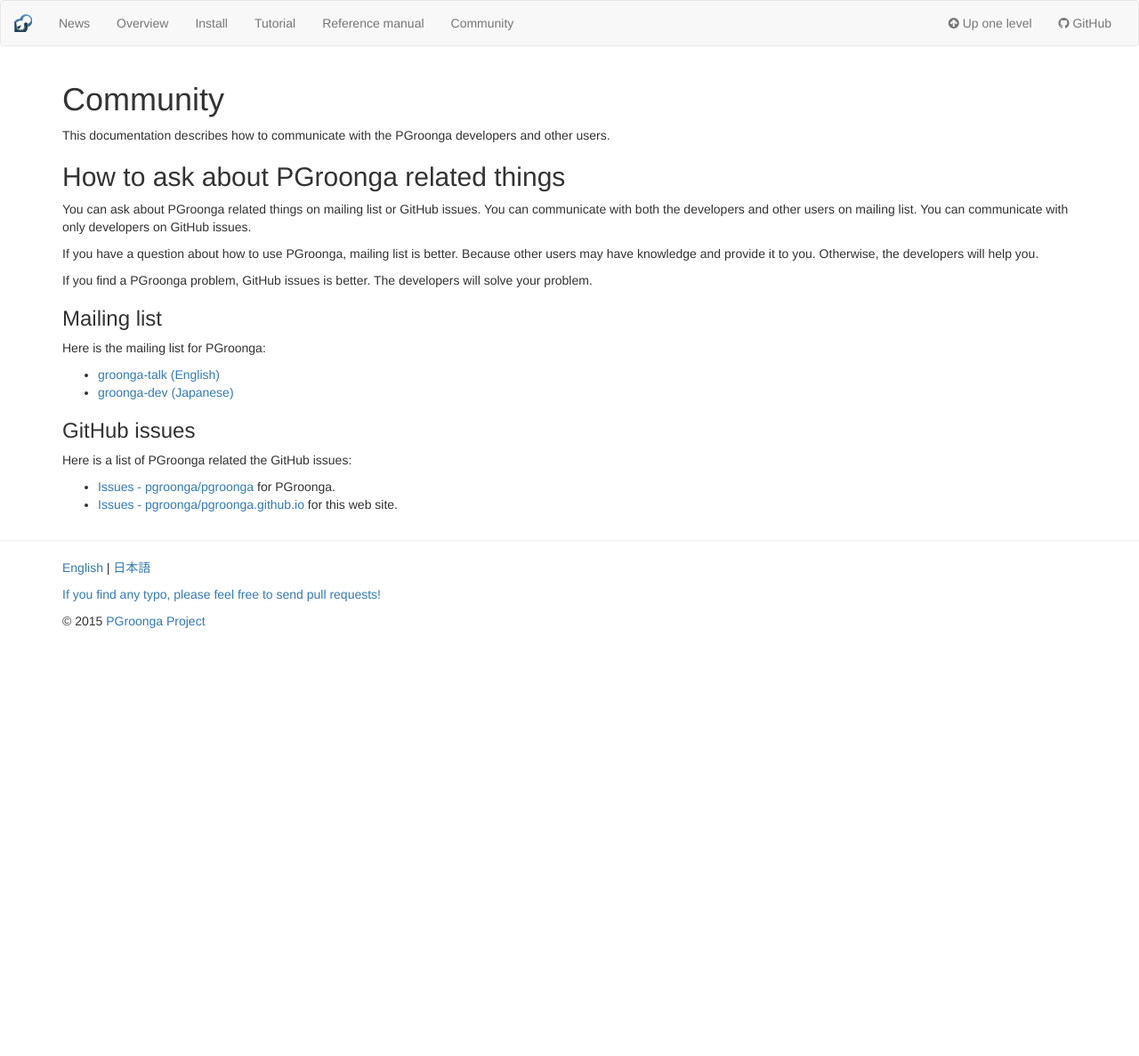
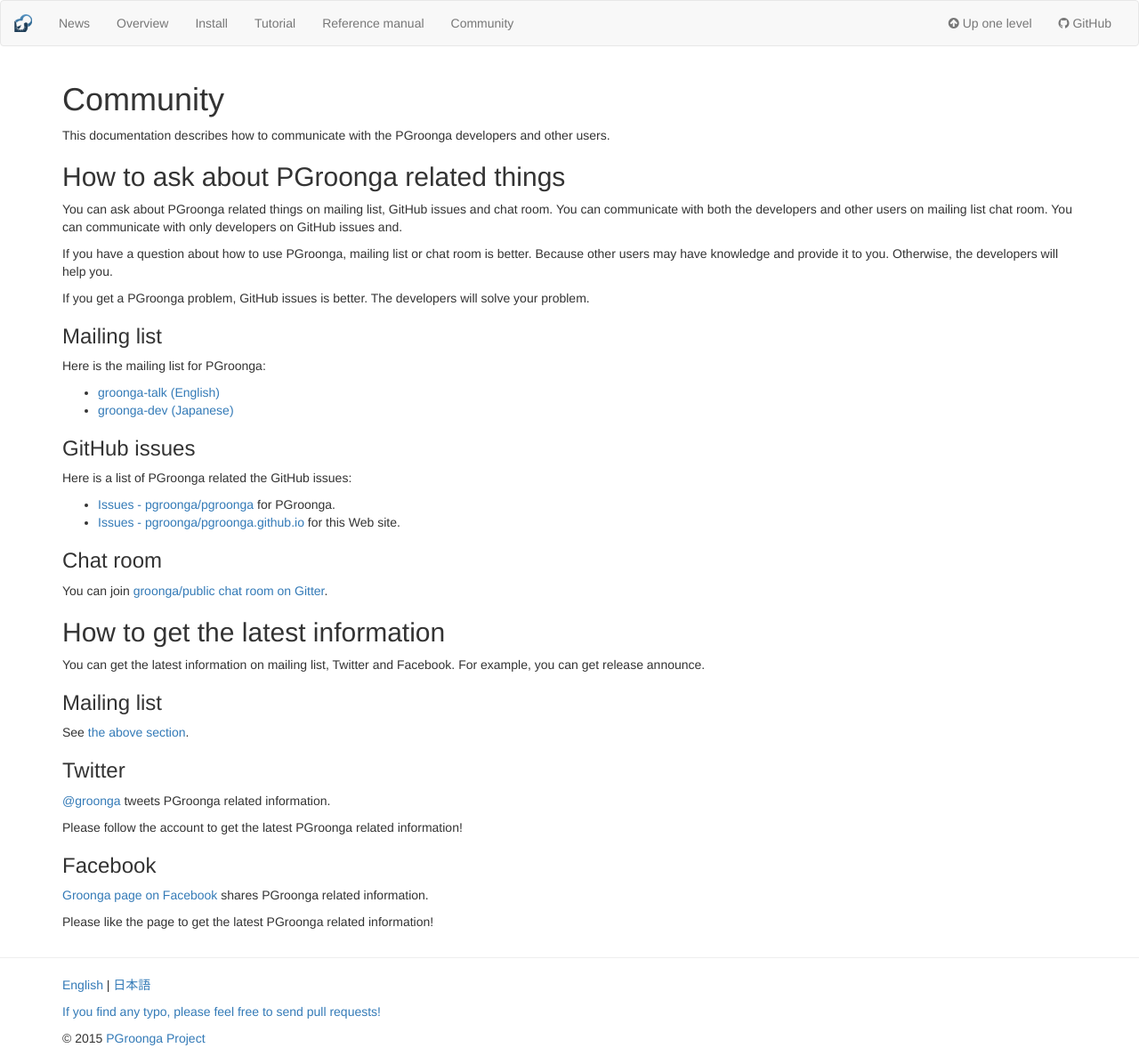
Before and after one commit to pgroonga/pgroonga.github.io, a Jekyll site: the page built from community/index.md, in a window 1280 px wide. Shown: the whole page at 89% size. Built offline with Jekyll 4.4.1, drawn with Linux system fonts in a browser that asks for light colours; nearby versions of some CDN libraries; library files that are not in the unit come from our copies; before the commit the page ends 900 px from its top, so only the background shows below that.

Commit message:
Add more community channels

```diff
--- a/community/index.md
+++ b/community/index.md
@@ -9,11 +9,13 @@
 
 ## How to ask about PGroonga related things
 
-You can ask about PGroonga related things on mailing list or GitHub issues. You can communicate with both the developers and other users on mailing list. You can communicate with only developers on GitHub issues.
+You can ask about PGroonga related things on mailing list, GitHub issues and chat room. You can communicate with both the developers and other users on mailing list chat room. You can communicate with only developers on GitHub issues and.
 
-If you have a question about how to use PGroonga, mailing list is better. Because other users may have knowledge and provide it to you. Otherwise, the developers will help you.
+If you have a question about how to use PGroonga, mailing list or chat room is better. Because other users may have knowledge and provide it to you. Otherwise, the developers will help you.
 
-If you find a PGroonga problem, GitHub issues is better. The developers will solve your problem.
+If you get a PGroonga problem, GitHub issues is better. The developers will solve your problem.
+
+{: #mailing-list}
 
 ### Mailing list
 
@@ -22,9 +24,41 @@
  * [groonga-talk (English)](https://lists.sourceforge.net/lists/listinfo/groonga-talk)
  * [groonga-dev (Japanese)](http://lists.osdn.me/mailman/listinfo/groonga-dev)
 
+{: #github-issues}
+
 ### GitHub issues
 
 Here is a list of PGroonga related the GitHub issues:
 
  * [Issues - pgroonga/pgroonga](https://github.com/pgroonga/pgroonga/issues) for PGroonga.
- * [Issues - pgroonga/pgroonga.github.io](https://github.com/pgroonga/pgroonga.github.io/issues) for this web site.
+ * [Issues - pgroonga/pgroonga.github.io](https://github.com/pgroonga/pgroonga.github.io/issues) for this Web site.
+
+{: #chat}
+
+### Chat room
+
+You can join [groonga/public chat room on Gitter](https://gitter.im/groonga/public>).
+
+## How to get the latest information
+
+You can get the latest information on mailing list, Twitter and Facebook. For example, you can get release announce.
+
+### Mailing list
+
+See [the above section](#mailing-list).
+
+{: #twitter}
+
+### Twitter
+
+[@groonga](https://twitter.com/groonga/) tweets PGroonga related information.
+
+Please follow the account to get the latest PGroonga related information!
+
+{: #facebook}
+
+### Facebook
+
+[Groonga page on Facebook](http://www.facebook.com/groonga) shares PGroonga related information.
+
+Please like the page to get the latest PGroonga related information!
```
